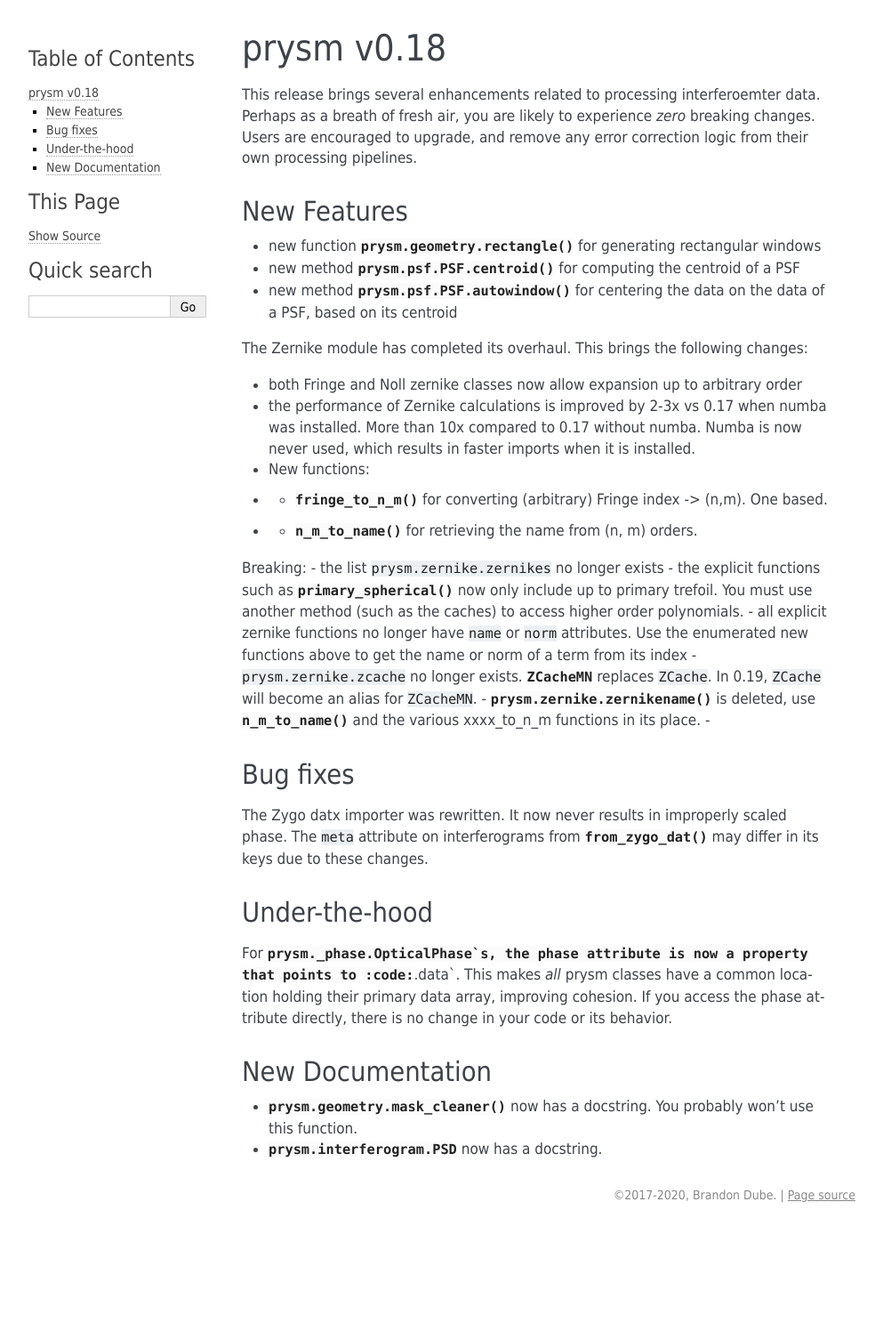
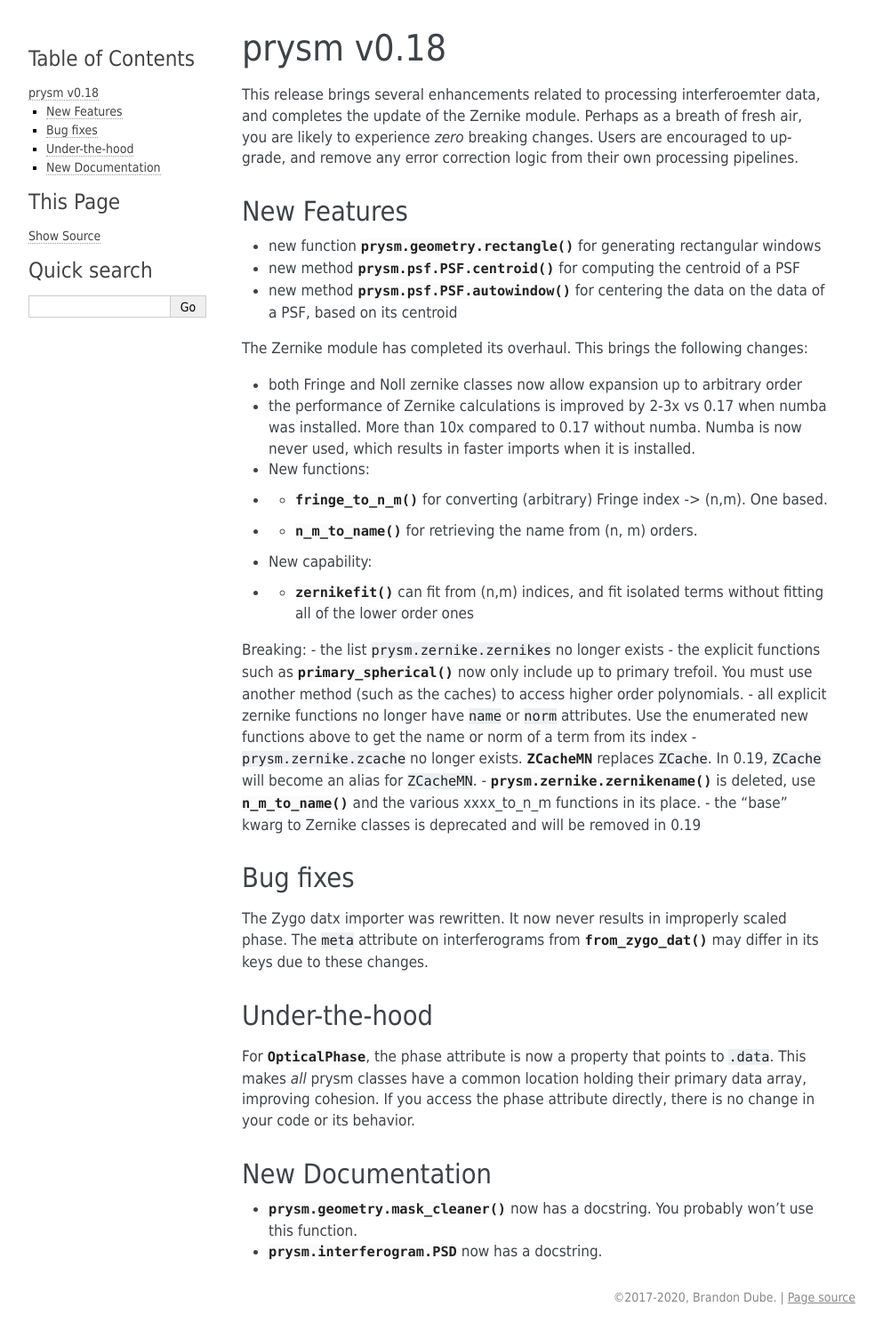
Before and after one commit to brandondube/prysm, a Sphinx documentation site: the page built from docs/source/releases/v0.18.rst, in a window 1280 px wide. Shown: the whole page at 89% size, without its empty margins (148-1141 px from the left). Built offline with Sphinx 7.4.7, drawn with Linux system fonts in a browser that asks for light colours; pages that are not in the unit, such as notebooks, are missing from menus; before the commit the page ends 1381 px from its top, so only the background shows below that.

Commit message:
update release notes

```diff
--- a/docs/source/releases/v0.18.rst
+++ b/docs/source/releases/v0.18.rst
@@ -2,7 +2,7 @@
 prysm v0.18
 ***********
 
-This release brings several enhancements related to processing interferoemter data.  Perhaps as a breath of fresh air, you are likely to experience *zero* breaking changes.  Users are encouraged to upgrade, and remove any error correction logic from their own processing pipelines.
+This release brings several enhancements related to processing interferoemter data, and completes the update of the Zernike module.  Perhaps as a breath of fresh air, you are likely to experience *zero* breaking changes.  Users are encouraged to upgrade, and remove any error correction logic from their own processing pipelines.
 
 New Features
 ============
@@ -19,14 +19,16 @@ The Zernike module has completed its overhaul.  This brings the following change
 - - :func:`~prysm.zernike.fringe_to_n_m` for converting (arbitrary) Fringe index -> (n,m).  One based.
 - - :func:`~prysm.zernike.n_m_to_name` for retrieving the name from (n, m) orders.
 
+- New capability:
+- - :func:`~prysm.zernike.zernikefit` can fit from (n,m) indices, and fit isolated terms without fitting all of the lower order ones
+
 Breaking:
 - the list :code:`prysm.zernike.zernikes` no longer exists
 - the explicit functions such as :func:`~prysm.zernike.primary_spherical` now only include up to primary trefoil.  You must use another method (such as the caches) to access higher order polynomials.
 - all explicit zernike functions no longer have :code:`name` or :code:`norm` attributes.  Use the enumerated new functions above to get the name or norm of a term from its index
 - :code:`prysm.zernike.zcache` no longer exists.  :class:`~prysm.zernike.ZCacheMN` replaces :code:`ZCache`.  In 0.19, :code:`ZCache` will become an alias for :code:`ZCacheMN`.
 - :func:`prysm.zernike.zernikename` is deleted, use :func:`~prysm.zernike.n_m_to_name` and the various xxxx_to_n_m functions in its place.
--
-
+- the "base" kwarg to Zernike classes is deprecated and will be removed in 0.19
 
 Bug fixes
 =========
@@ -36,7 +38,7 @@ The Zygo datx importer was rewritten.  It now never results in improperly scaled
 Under-the-hood
 ==============
 
-For :class:`prysm._phase.OpticalPhase`s, the phase attribute is now a property that points to :code:`.data`.  This makes *all* prysm classes have a common location holding their primary data array, improving cohesion.  If you access the phase attribute directly, there is no change in your code or its behavior.
+For :class:`OpticalPhase`, the phase attribute is now a property that points to :code:`.data`.  This makes *all* prysm classes have a common location holding their primary data array, improving cohesion.  If you access the phase attribute directly, there is no change in your code or its behavior.
 
 New Documentation
 =================
```
